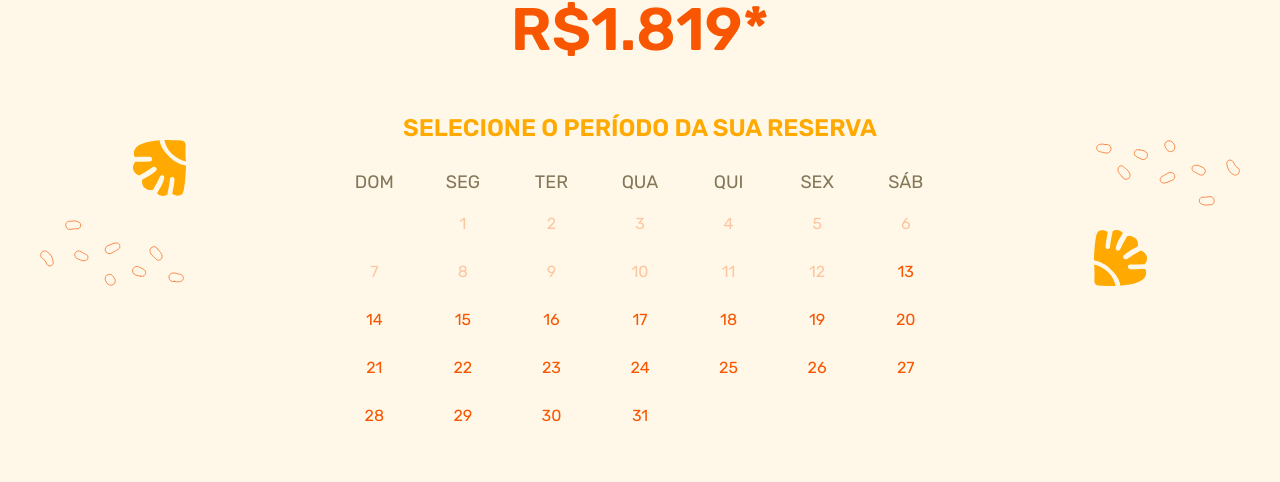
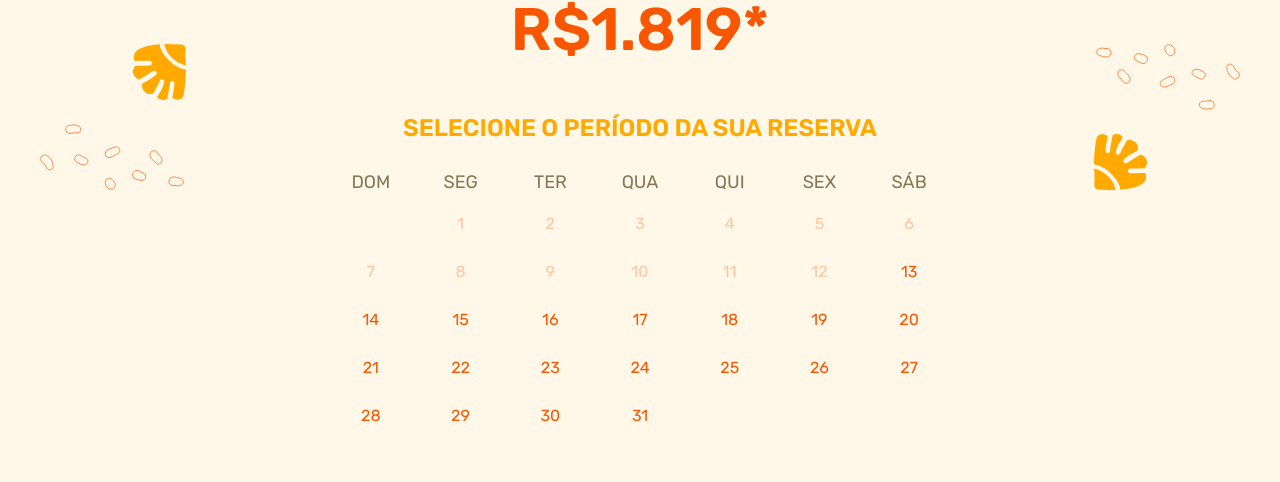
Before and after one commit to RafaFigueiroa/landing-page-ferias, a Next.js app: page / in a window 1280 px wide. Shown: the part 824-1306 px from the top of the page. Built offline with nearby package versions, Linux system fonts and the light colour scheme.

Commit message:
last fixes

```diff
--- a/app/page.tsx
+++ b/app/page.tsx
@@ -25,7 +25,7 @@ export default function Home() {
             </div>
           </div>
 
-          <div className="absolute top-96 flex items-start justify-between w-[1200px]">
+          <div className="absolute top-72 flex items-start justify-between w-[1200px]">
             <Image src="/reserva/icones-maragogi2.svg" alt="" width={146} height={146}/>
             <Image src="/reserva/icones-maragogi2.svg" alt="" width={146} height={146} className="rotate-180"/>
           </div>
--- a/components/Reserva.tsx
+++ b/components/Reserva.tsx
@@ -98,7 +98,7 @@ export default function Reserva() {
     <div className='flex flex-col items-center'>
       <h4 className="text-xl sm:text-2xl font-semibold text-secundaria">SELECIONE O PERÍODO DA SUA RESERVA</h4>
       <div className="pt-3 pb-5 w-[300px] sm:w-[620px]">
-        <div className="grid grid-cols-7 gap-y-0 place-content-between sm:gap-y-2">
+        <div className="grid grid-cols-7 gap-2 place-content-between sm:gap-y-2">
           {['DOM', 'SEG', 'TER', 'QUA', 'QUI', 'SEX', 'SÁB'].map((dia) => (
             <div key={dia} className="text-center sm:text-lg text-terciaria">
               {dia}
```
